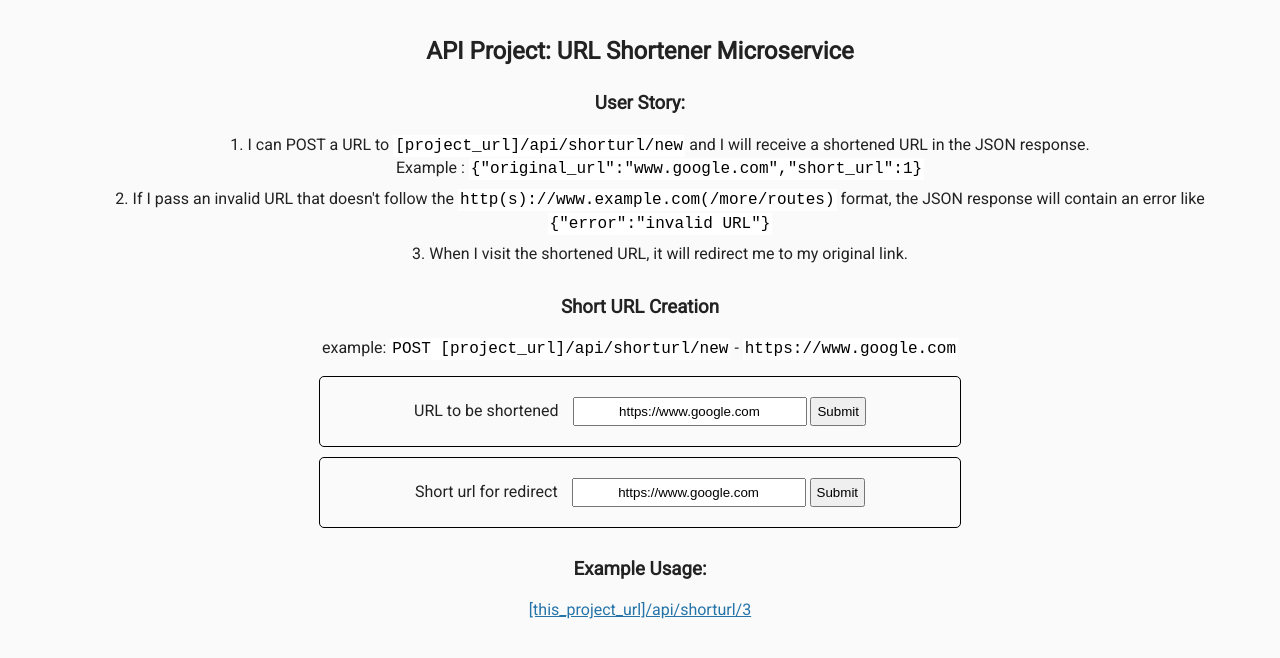
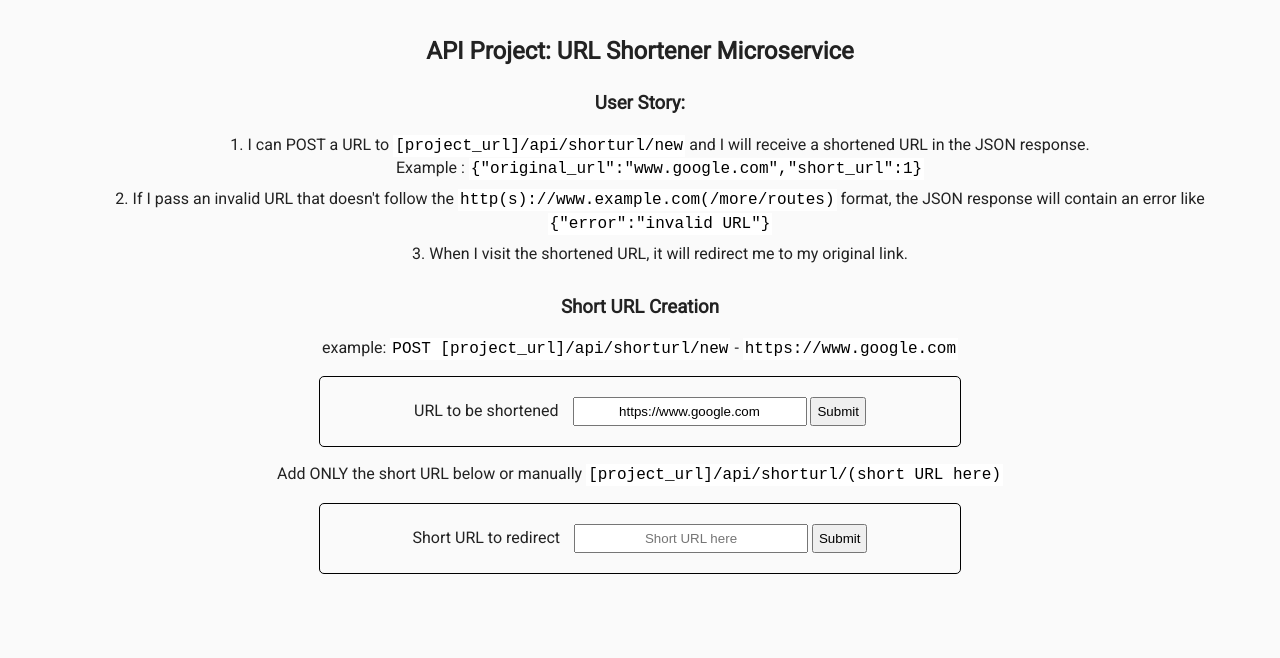
Before and after one commit to EricHeredia/url-shortener, a website: page views/index.html in a window 1280 px wide. Drawn offline with Linux system fonts and the light colour scheme.

Commit message:
random bugs fixed

```diff
--- a/views/index.html
+++ b/views/index.html
@@ -24,18 +24,17 @@
         </p>
         <form action="api/shorturl/new" method="POST">
           <label for="url_input">URL to be shortened</label>
-          <input id="url_input" type="text" name="url" value="https://www.google.com">
+          <input id="url_input" type="text" name="url" placeholder="https://www.google.com" value="https://www.google.com">
           <input type="submit" value="Submit">
         </form>
-        <form action="api/shorturl/new" method="POST">
-          <label for="url_input">Short url for redirect</label>
-          <input id="url_input" type="text" name="url" value="https://www.google.com">
+        <p>
+          Add ONLY the short URL below or manually <code>[project_url]/api/shorturl/(short URL here)</code>
+        </p>
+        <form action="api/shorturl/goto" method="POST">
+          <label for="url_input">Short URL to redirect</label>
+          <input id="url_input" type="text" name="shorturl" placeholder="Short URL here">
           <input type="submit" value="Submit">
         </form>
-        <h3>Example Usage:</h3>
-        <a href="https://thread-paper.hyperdev.space/api/shorturl/3">
-          [this_project_url]/api/shorturl/3
-        </a>
 
       </div>
       <div class="footer">
```
Also changed, not shown: server.js (+11 -0 lines).
